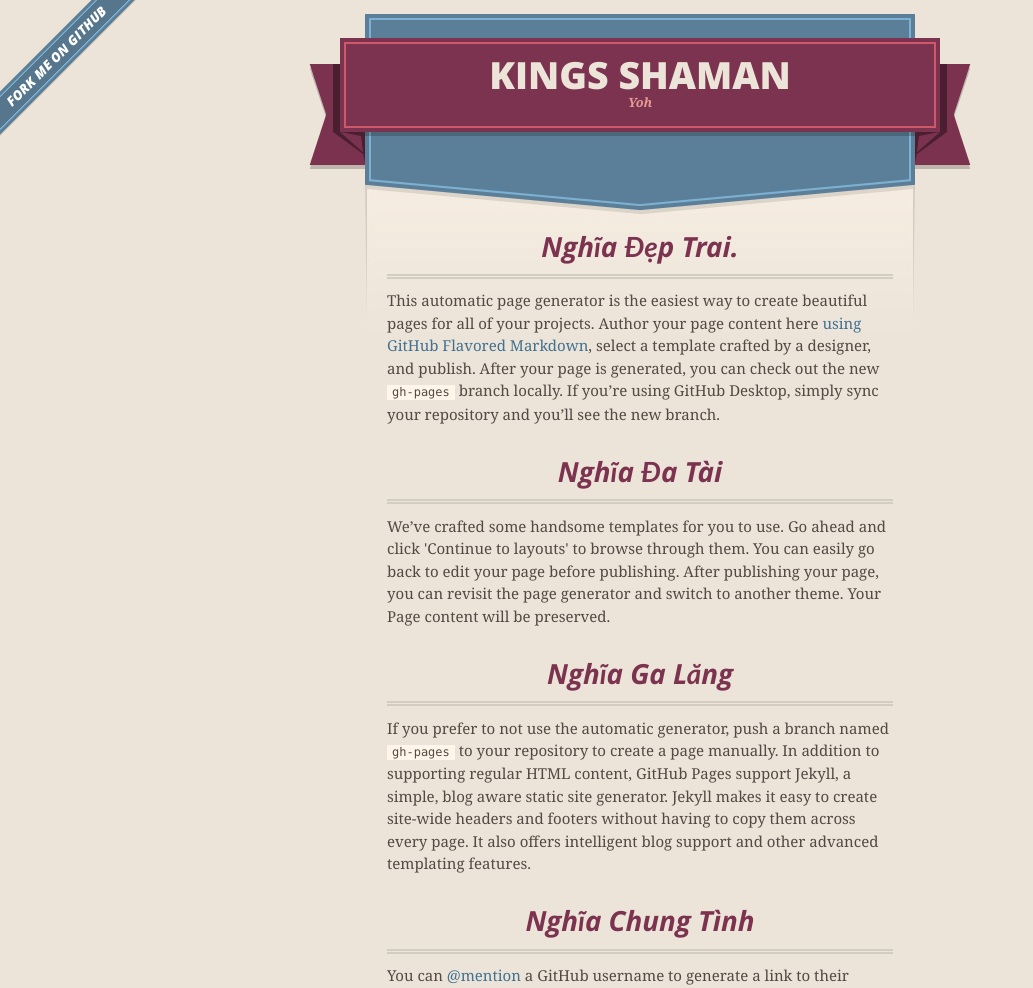
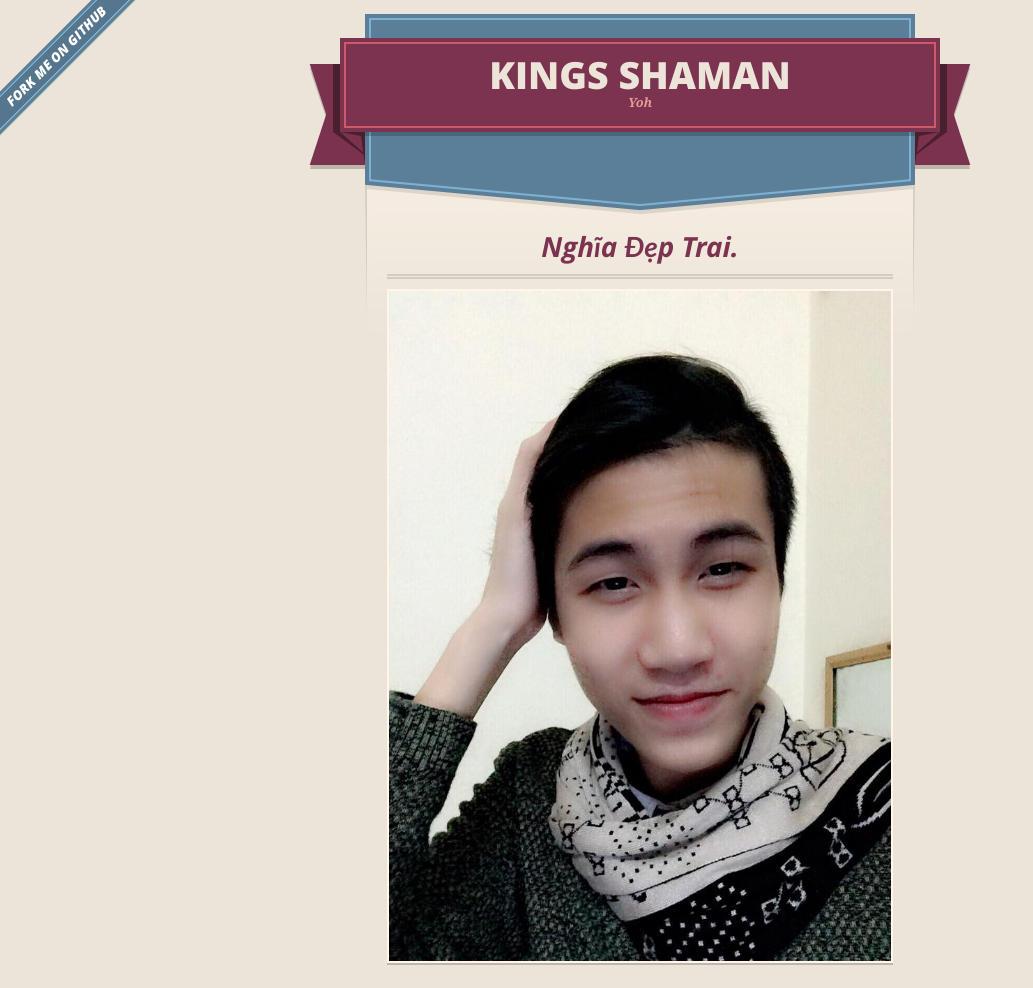
Before and after one commit to baoanhboy9/baoanhboy9.github.io, a plain HTML site: page index.html in a window 1280 px wide. Shown: the top 988 px of the page, without its empty margins (0-1033 px from the left). Drawn offline with nearby package versions, Linux system fonts and the light colour scheme.

Commit message:
Update index.html

```diff
--- a/index.html
+++ b/index.html
@@ -48,7 +48,7 @@
         <h3>
 <a id="Nghĩa-Đẹp-Trai" class="anchor" href="#welcome-to-github-pages" aria-hidden="true"><span aria-hidden="true" class="octicon octicon-link"></span></a>Nghĩa Đẹp Trai.</h3>
 
-<p>This automatic page generator is the easiest way to create beautiful pages for all of your projects. Author your page content here <a href="https://guides.github.com/features/mastering-markdown/">using GitHub Flavored Markdown</a>, select a template crafted by a designer, and publish. After your page is generated, you can check out the new <code>gh-pages</code> branch locally. If you’re using GitHub Desktop, simply sync your repository and you’ll see the new branch.</p>
+<img src="images/12512620_1729795993899541_262264808317425710_n.jpg"/>
 
 <h3>
 <a id="designer-templates" class="anchor" href="#designer-templates" aria-hidden="true"><span aria-hidden="true" class="octicon octicon-link"></span></a>Nghĩa Đa Tài</h3>
```
